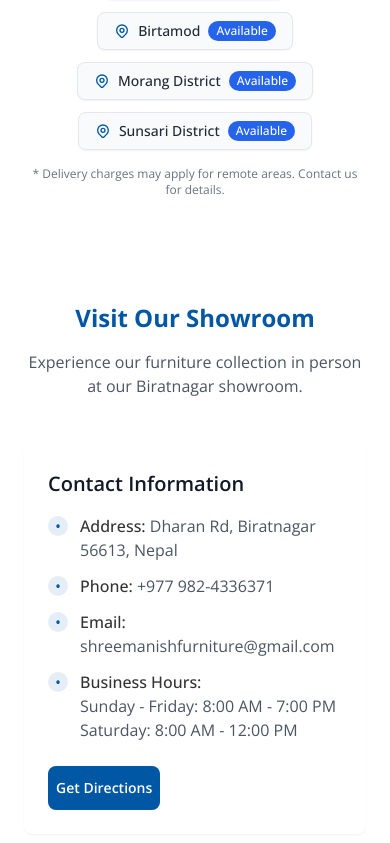
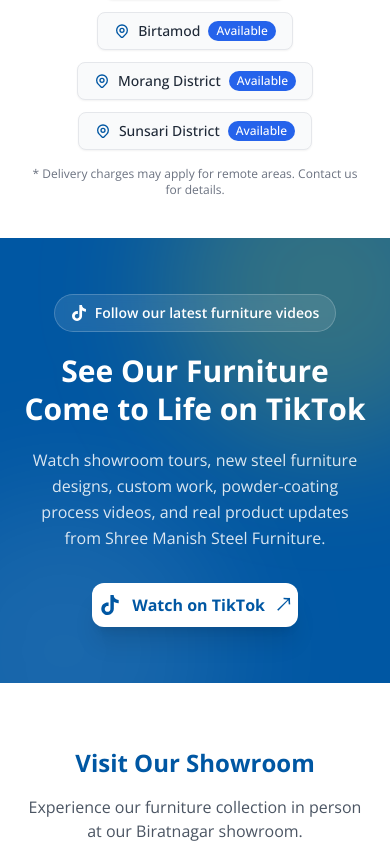
Before and after one commit to manishh101/Shree-Manish-Steel-Furniture-Udhyog, a Next.js app: page / in a window 390 px wide. Shown: the part 7729-8572 px from the top of the page. Built offline with nearby package versions, Linux system fonts and the light colour scheme; no server answers; the database is empty; grey boxes are pictures that could not be loaded.

Commit message:
tictok addes

```diff
--- a/app/(public)/page.tsx
+++ b/app/(public)/page.tsx
@@ -323,8 +323,14 @@ export default async function HomePage() {
       settings?.businessInfo?.socialProfiles?.facebook,
       settings?.businessInfo?.socialProfiles?.instagram,
       settings?.businessInfo?.socialProfiles?.youtube,
+      settings?.businessInfo?.socialProfiles?.tiktok,
       settings?.social?.facebook,
-    ].filter(Boolean),
+      settings?.social?.instagram,
+      settings?.social?.tiktok,
+      'https://www.facebook.com/profile.php?id=61576758530152',
+      'https://www.instagram.com/shreemanishfurniture',
+      'https://www.tiktok.com/@shreemanishfurniture',
+    ].filter(Boolean).filter((value, index, self) => self.indexOf(value) === index),
     hasOfferCatalog: {
       '@type': 'OfferCatalog',
       name: 'Steel & Wood Furniture - Best Prices in Biratnagar',
@@ -454,12 +460,16 @@ export default async function HomePage() {
       settings?.businessInfo?.socialProfiles?.instagram,
       settings?.businessInfo?.socialProfiles?.youtube,
       settings?.businessInfo?.socialProfiles?.twitter,
+      settings?.businessInfo?.socialProfiles?.tiktok,
       settings?.social?.facebook,
       settings?.social?.instagram,
       settings?.social?.youtube,
       settings?.social?.twitter,
-      'https://www.facebook.com/profile.php?id=61576758530152', // Fallback
-    ].filter(Boolean).filter((value, index, self) => self.indexOf(value) === index), // Remove duplicates
+      settings?.social?.tiktok,
+      'https://www.facebook.com/profile.php?id=61576758530152',
+      'https://www.instagram.com/shreemanishfurniture',
+      'https://www.tiktok.com/@shreemanishfurniture',
+    ].filter(Boolean).filter((value, index, self) => self.indexOf(value) === index),
   };
 
   // Generate WebSite schema with search action
--- a/app/admin/seo-settings/page.tsx
+++ b/app/admin/seo-settings/page.tsx
@@ -53,7 +53,8 @@ const SEOSettingsPage = () => {
       facebook: '',
       instagram: '',
       youtube: '',
-      twitter: ''
+      twitter: '',
+      tiktok: ''
     }
   });
 
@@ -115,7 +116,8 @@ const SEOSettingsPage = () => {
               facebook: s.social?.facebook || '',
               instagram: s.social?.instagram || '',
               youtube: s.social?.youtube || '',
-              twitter: s.social?.twitter || ''
+              twitter: s.social?.twitter || '',
+              tiktok: s.social?.tiktok || ''
             }
           });
         }
@@ -720,6 +722,16 @@ const SEOSettingsPage = () => {
               />
             </div>
             <div>
+              <label className="block text-sm font-medium text-gray-700 mb-1">TikTok</label>
+              <input
+                type="url"
+                value={businessInfo.socialProfiles.tiktok || ''}
+                onChange={(e) => handleBusinessInfoChange('socialProfiles.tiktok', e.target.value)}
+                className="w-full px-3 py-2 border border-gray-300 rounded-md focus:outline-none focus:ring-2 focus:ring-primary"
+                placeholder="https://tiktok.com/@yourusername"
+              />
+            </div>
+            <div>
               <label className="block text-sm font-medium text-gray-700 mb-1">Twitter</label>
               <input
                 type="url"
--- a/app/layout.tsx
+++ b/app/layout.tsx
@@ -46,6 +46,8 @@ const siteConfig = {
   addressNepali: 'धरान रोड, विराटनगर ५६६१३, मोरङ, नेपाल',
   links: {
     facebook: 'https://www.facebook.com/profile.php?id=61576758530152',
+    instagram: 'https://www.instagram.com/shreemanishfurniture',
+    tiktok: 'https://www.tiktok.com/@shreemanishfurniture',
   },
 };
 
@@ -355,7 +357,8 @@ const jsonLd = {
   ],
   sameAs: [
     siteConfig.links.facebook,
-    // Add other social links when available
+    siteConfig.links.instagram,
+    siteConfig.links.tiktok,
   ],
   priceRange: 'Rs. 2,000 - Rs. 100,000',
   currenciesAccepted: 'NPR',
--- a/app/sitemap.ts
+++ b/app/sitemap.ts
@@ -50,6 +50,12 @@ export default async function sitemap(): Promise<MetadataRoute.Sitemap> {
       changeFrequency: 'monthly',
       priority: 0.7,
     },
+    {
+      url: `${baseUrl}/faq`,
+      lastModified: new Date(),
+      changeFrequency: 'monthly',
+      priority: 0.6,
+    },
   ];
 
   try {
--- a/components/ContactPageContent.tsx
+++ b/components/ContactPageContent.tsx
@@ -55,9 +55,9 @@ const ContactPageContent = () => {
   const socialLinks = {
     whatsapp: settings.social?.whatsapp || '',
     viber: settings.social?.viber || '',
-    facebook: settings.social?.facebook || '',
-    instagram: settings.social?.instagram || '',
-    tiktok: settings.social?.tiktok || '',
+    facebook: settings.social?.facebook || 'https://www.facebook.com/profile.php?id=61576758530152',
+    instagram: settings.social?.instagram || 'https://www.instagram.com/shreemanishfurniture',
+    tiktok: settings.social?.tiktok || 'https://www.tiktok.com/@shreemanishfurniture',
     twitter: settings.social?.twitter || '',
     youtube: settings.social?.youtube || ''
   };
--- a/components/Footer.tsx
+++ b/components/Footer.tsx
@@ -72,7 +72,7 @@ const Footer = () => {
     viber: settings.social?.viber || '',
     facebook: settings.social?.facebook || 'https://www.facebook.com/profile.php?id=61576758530152',
     instagram: settings.social?.instagram || 'https://www.instagram.com/shreemanishfurniture',
-    tiktok: settings.social?.tiktok || '',
+    tiktok: settings.social?.tiktok || 'https://www.tiktok.com/@shreemanishfurniture',
     twitter: settings.social?.twitter || '',
     youtube: settings.social?.youtube || ''
   };
--- a/components/HomePageClient.tsx
+++ b/components/HomePageClient.tsx
@@ -8,6 +8,7 @@ import { useRouter } from 'next/navigation';
 import ScrollAnimator from '@/components/ScrollAnimator';
 import CleanTopProductsSection from '@/components/CleanTopProductsSection';
 import CleanMostSellingSection from '@/components/CleanMostSellingSection';
+import TikTokContentSection from '@/components/TikTokContentSection';
 import OptimizedImage from '@/components/common/OptimizedImage';
 import EnhancedOptimizedImage from '@/components/common/EnhancedOptimizedImage';
 import { useSiteSettings } from '@/hooks/useSiteSettings';
@@ -629,6 +630,9 @@ export default function HomePageClient({
         </div>
       </section>
 
+      {/* TikTok Social Content Bridge Section */}
+      <TikTokContentSection profileUrl={settings.social?.tiktok || 'https://www.tiktok.com/@shreemanishfurniture'} />
+
       {/* Our Location Section */}
       {homepageContent.locationEnabled !== false && (
         <section className="py-16 bg-white">
--- a/components/MobileMenuDrawer.tsx
+++ b/components/MobileMenuDrawer.tsx
@@ -4,6 +4,7 @@ import { useState, useEffect, useRef } from 'react';
 import Link from 'next/link';
 import { usePathname, useRouter } from 'next/navigation';
 import { FaSearch } from 'react-icons/fa';
+import { trackSocialClick } from '@/lib/analytics';
 import { scrollToTop } from '../utils/scrollUtils';
 
 interface MobileMenuDrawerProps {
@@ -277,6 +278,24 @@ const MobileMenuDrawer = ({ isOpen, onClose }: MobileMenuDrawerProps) => {
               </Link>
             </li>
             <li
+              className={`w-full text-center mt-3 transition-all duration-300 delay-[375ms] ${
+                !isClosing ? 'opacity-100 translate-y-0' : 'opacity-0 translate-y-4'
+              }`}
+            >
+              <a
+                href="https://www.tiktok.com/@shreemanishfurniture"
+                target="_blank"
+                rel="noopener noreferrer"
+                onClick={() => trackSocialClick('tiktok', 'mobile_menu_drawer')}
+                className="inline-flex items-center justify-center gap-2 py-2 px-4 text-lg font-medium text-white/90 hover:text-accent transition-colors"
+              >
+                <svg className="h-5 w-5" viewBox="0 0 24 24" fill="currentColor">
+                  <path d="M12.525.02c1.31-.02 2.61-.01 3.91-.02.08 1.53.63 3.09 1.75 4.17 1.12 1.11 2.7 1.62 4.24 1.79v4.03c-1.44-.05-2.89-.35-4.2-.97-.57-.26-1.1-.59-1.62-.93-.01 2.92.01 5.84-.02 8.75-.08 1.4-.54 2.79-1.35 3.94-1.31 1.92-3.58 3.17-5.91 3.21-1.43.08-2.86-.31-4.08-1.03-2.02-1.19-3.44-3.37-3.65-5.71-.02-.5-.03-1-.01-1.49.18-1.9 1.12-3.72 2.58-4.96 1.66-1.44 3.98-2.13 6.15-1.72.02 1.48-.04 2.96-.04 4.44-.99-.32-2.15-.23-3.02.37-.63.41-1.11 1.04-1.36 1.75-.21.51-.15 1.07-.14 1.61.24 1.64 1.82 3.02 3.5 2.87 1.12-.01 2.19-.66 2.77-1.61.19-.33.4-.67.41-1.06.1-1.79.06-3.57.07-5.36.01-4.03-.01-8.05.02-12.07z" />
+                </svg>
+                Watch on TikTok
+              </a>
+            </li>
+            <li
               className={`w-full text-center mt-6 border-t border-white/20 pt-6 transition-all duration-300 delay-[400ms] ${
                 !isClosing ? 'opacity-100 translate-y-0' : 'opacity-0 translate-y-4'
               }`}
--- /dev/null
+++ b/components/TikTokContentSection.tsx
@@ -0,0 +1,54 @@
+'use client';
+
+import { trackSocialClick } from '@/lib/analytics';
+
+interface TikTokContentSectionProps {
+  profileUrl: string;
+}
+
+const TikTokContentSection = ({ profileUrl }: TikTokContentSectionProps) => (
+  <section
+    className="relative overflow-hidden bg-primary py-14 text-white md:py-20"
+    aria-labelledby="tiktok-content-heading"
+  >
+    <div className="pointer-events-none absolute -right-24 -top-28 h-80 w-80 rounded-full bg-accent/20 blur-3xl" />
+    <div className="pointer-events-none absolute -bottom-32 -left-24 h-80 w-80 rounded-full bg-white/10 blur-3xl" />
+
+    <div className="content-container relative">
+      <div className="mx-auto max-w-3xl text-center">
+        <div className="mb-5 inline-flex items-center gap-2 rounded-full border border-white/20 bg-white/10 px-4 py-2 text-sm font-semibold backdrop-blur-sm">
+          <TikTokIcon className="h-4 w-4" />
+          Follow our latest furniture videos
+        </div>
+        <h2 id="tiktok-content-heading" className="text-3xl font-bold leading-tight md:text-4xl">
+          See Our Furniture Come to Life on TikTok
+        </h2>
+        <p className="mx-auto mt-5 max-w-2xl text-base leading-relaxed text-white/85 md:text-lg">
+          Watch showroom tours, new steel furniture designs, custom work, powder-coating
+          process videos, and real product updates from Shree Manish Steel Furniture.
+        </p>
+        <a
+          id="homepage-tiktok-link"
+          href={profileUrl}
+          target="_blank"
+          rel="noopener noreferrer"
+          onClick={() => trackSocialClick('tiktok', 'homepage_content_section')}
+          className="mt-8 inline-flex items-center gap-3 rounded-xl bg-white px-6 py-3.5 font-bold text-primary shadow-xl transition duration-300 hover:-translate-y-1 hover:bg-accent focus:outline-none focus:ring-2 focus:ring-white focus:ring-offset-2 focus:ring-offset-primary"
+          aria-label="Watch Shree Manish Steel Furniture videos on TikTok"
+        >
+          <TikTokIcon className="h-5 w-5" />
+          Watch on TikTok
+          <span aria-hidden="true">↗</span>
+        </a>
+      </div>
+    </div>
+  </section>
+);
+
+const TikTokIcon = ({ className = '' }: { className?: string }) => (
+  <svg className={className} viewBox="0 0 24 24" fill="currentColor" aria-hidden="true">
+    <path d="M12.525.02c1.31-.02 2.61-.01 3.91-.02.08 1.53.63 3.09 1.75 4.17 1.12 1.11 2.7 1.62 4.24 1.79v4.03c-1.44-.05-2.89-.35-4.2-.97-.57-.26-1.1-.59-1.62-.93-.01 2.92.01 5.84-.02 8.75-.08 1.4-.54 2.79-1.35 3.94-1.31 1.92-3.58 3.17-5.91 3.21-1.43.08-2.86-.31-4.08-1.03-2.02-1.19-3.44-3.37-3.65-5.71-.02-.5-.03-1-.01-1.49.18-1.9 1.12-3.72 2.58-4.96 1.66-1.44 3.98-2.13 6.15-1.72.02 1.48-.04 2.96-.04 4.44-.99-.32-2.15-.23-3.02.37-.63.41-1.11 1.04-1.36 1.75-.21.51-.15 1.07-.14 1.61.24 1.64 1.82 3.02 3.5 2.87 1.12-.01 2.19-.66 2.77-1.61.19-.33.4-.67.41-1.06.1-1.79.06-3.57.07-5.36.01-4.03-.01-8.05.02-12.07z" />
+  </svg>
+);
+
+export default TikTokContentSection;
--- a/hooks/useSiteSettings.ts
+++ b/hooks/useSiteSettings.ts
@@ -18,7 +18,7 @@ const defaultSettings: SiteSettings = {
     viber: '9779824336371',
     facebook: 'https://www.facebook.com/profile.php?id=61576758530152',
     instagram: 'https://www.instagram.com/shreemanishfurniture',
-    tiktok: 'https://tiktok.com',
+    tiktok: 'https://www.tiktok.com/@shreemanishfurniture',
     twitter: 'https://twitter.com',
     youtube: ''
   },
--- a/models/SiteSettings.ts
+++ b/models/SiteSettings.ts
@@ -34,6 +34,7 @@ export interface ILocalBusinessInfo {
     instagram?: string;
     youtube?: string;
     twitter?: string;
+    tiktok?: string;
   };
 }
 
@@ -166,7 +167,8 @@ const SiteSettingsSchema = new Schema<ISiteSettings>({
         facebook: { type: String, trim: true },
         instagram: { type: String, trim: true },
         youtube: { type: String, trim: true },
-        twitter: { type: String, trim: true }
+        twitter: { type: String, trim: true },
+        tiktok: { type: String, trim: true }
       }
     },
     required: false,
```
Also changed, not shown: app/robots.ts (+11 -0 lines).
